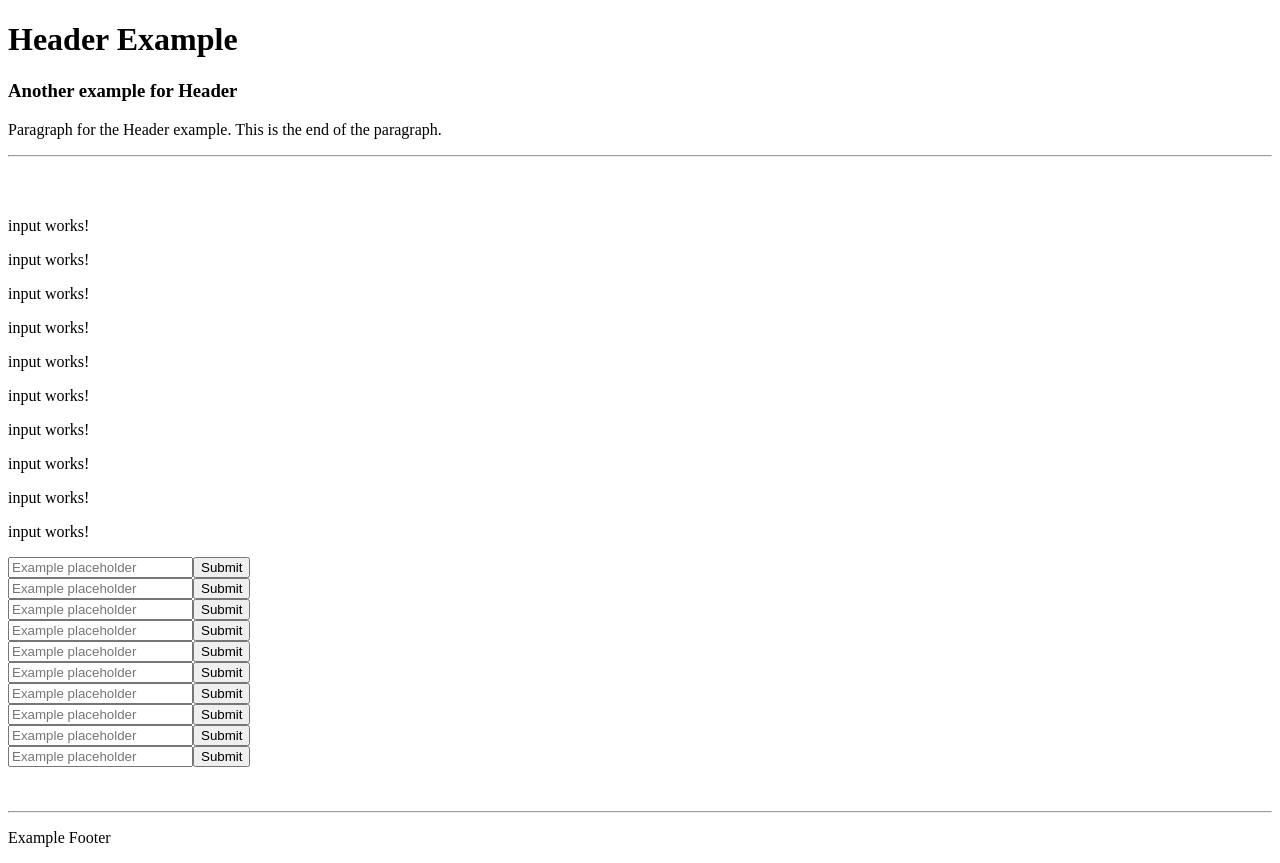
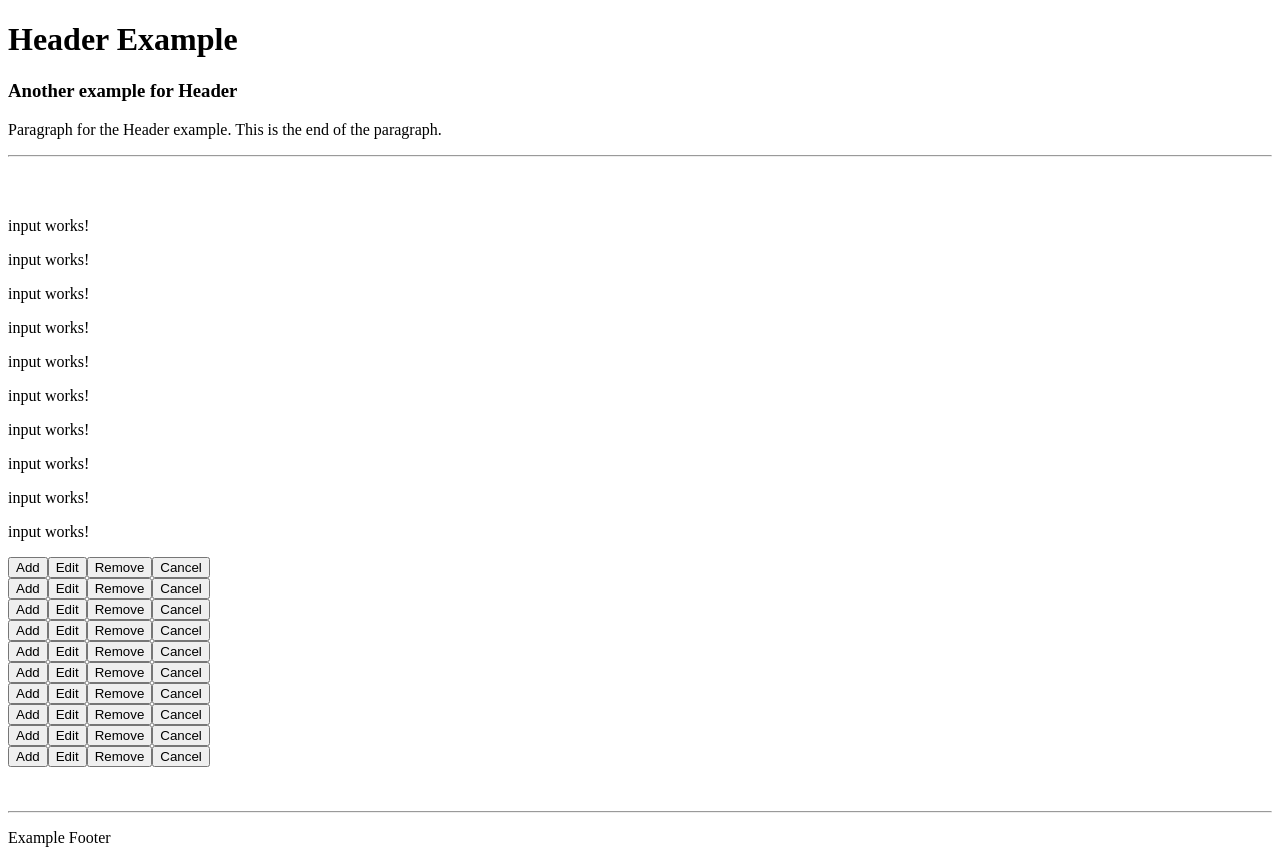
Before and after one commit to IvannaGotsova/Angular, an Angular app in the folder first-example/: page / in a window 1280 px wide. Built offline with nearby package versions, Linux system fonts and the light colour scheme.

Commit message:
Added four new buttons

```diff
--- a/first-example/src/app/components/button/button.component.html
+++ b/first-example/src/app/components/button/button.component.html
@@ -1,2 +1,5 @@
-<input type="text" placeholder="Example placeholder">
-<input type="button" value="Submit"> <br>
+<button>Add</button>
+<button>Edit</button>
+<button>Remove</button>
+<button>Cancel</button>
+<br>
```
